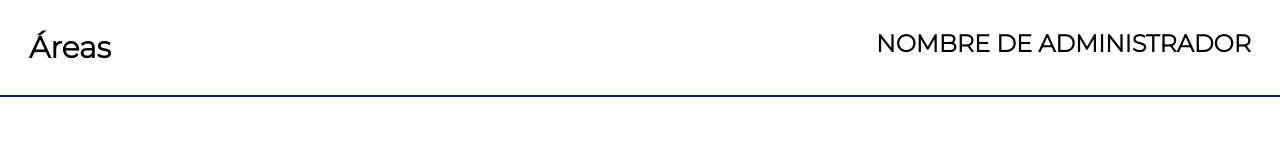
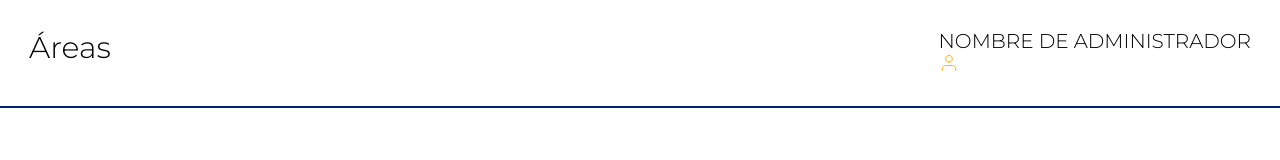
Before and after one commit to wiskani/prueba, a website: page header.html in a window 1280 px wide. Drawn offline with Linux system fonts and the light colour scheme.

Commit message:
haciendo navbar

```diff
--- a/header.html
+++ b/header.html
@@ -18,28 +18,36 @@
 			margin: 0;
 			font-family: 'Montserrat', sans-serif;
 		}
-		nav{
+		.header{
 			display: flex;
 			padding: 29px;
 			justify-content: space-between;
 			border-bottom: 2px solid var(--blue);
 		}
-		h1{
+		.title_name{
 			font-size: 30px;
 			margin: 0;
 		}
-		h2{
+		.name_admin{
+			font-size:20px;
 			margin:0;
+		}
+		.left{
+			display: inline;
+		}
+		.right{
+			display: inline;
 		}
 	</style>
 </head>
 <body>
-<nav>
-	<div class="navbar-left">
-		<h1>Áreas</h1>
+<div class="header">
+	<div class="left">
+		<p class="title_name">Áreas</p>
 	</div>
-	<div class="navbar-right">
-		<h2>NOMBRE DE ADMINISTRADOR</h2>
+	<div class="right">
+		<p class="name_admin">NOMBRE DE ADMINISTRADOR</p>
+		<img src="./icons/user.svg" alt="">
 	</div>
 </nav>
 </body>
```
Also changed, not shown: menu.html (+6 -6 lines).
